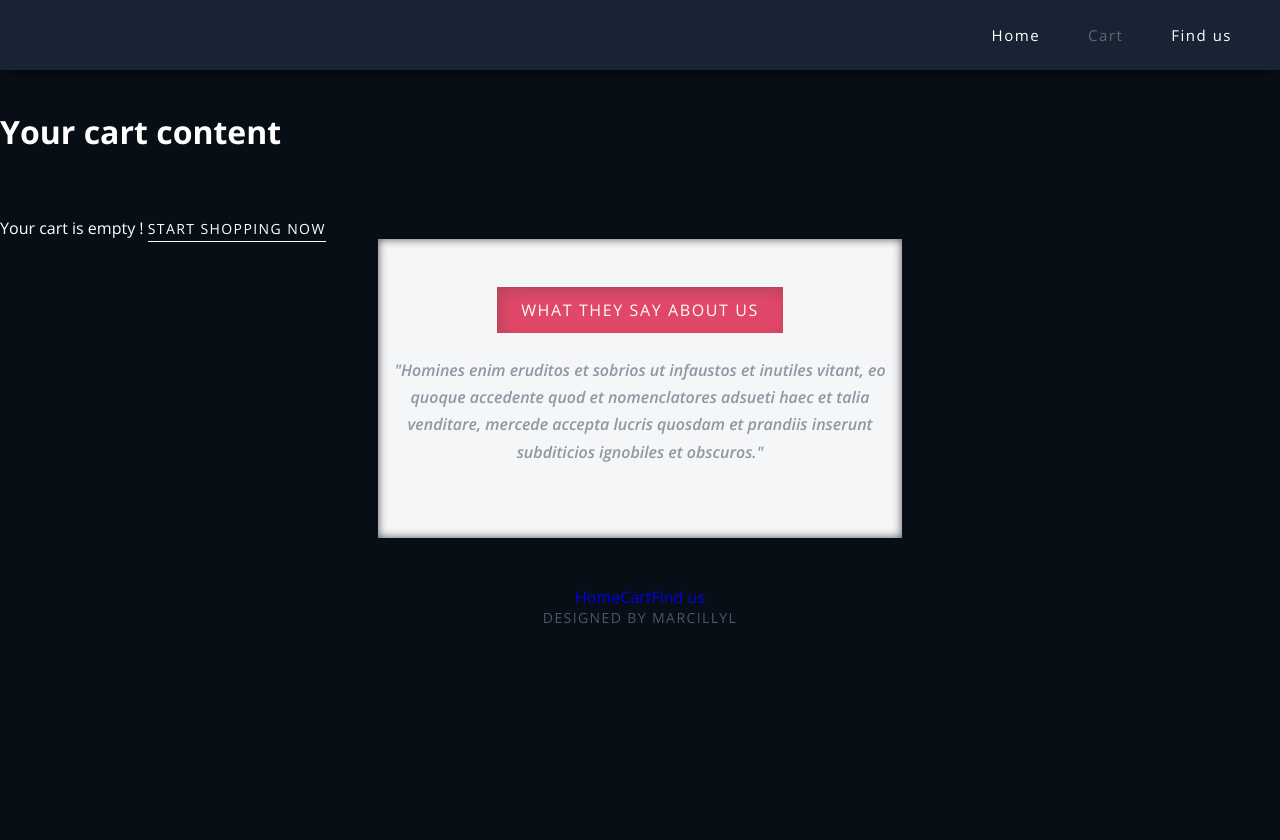
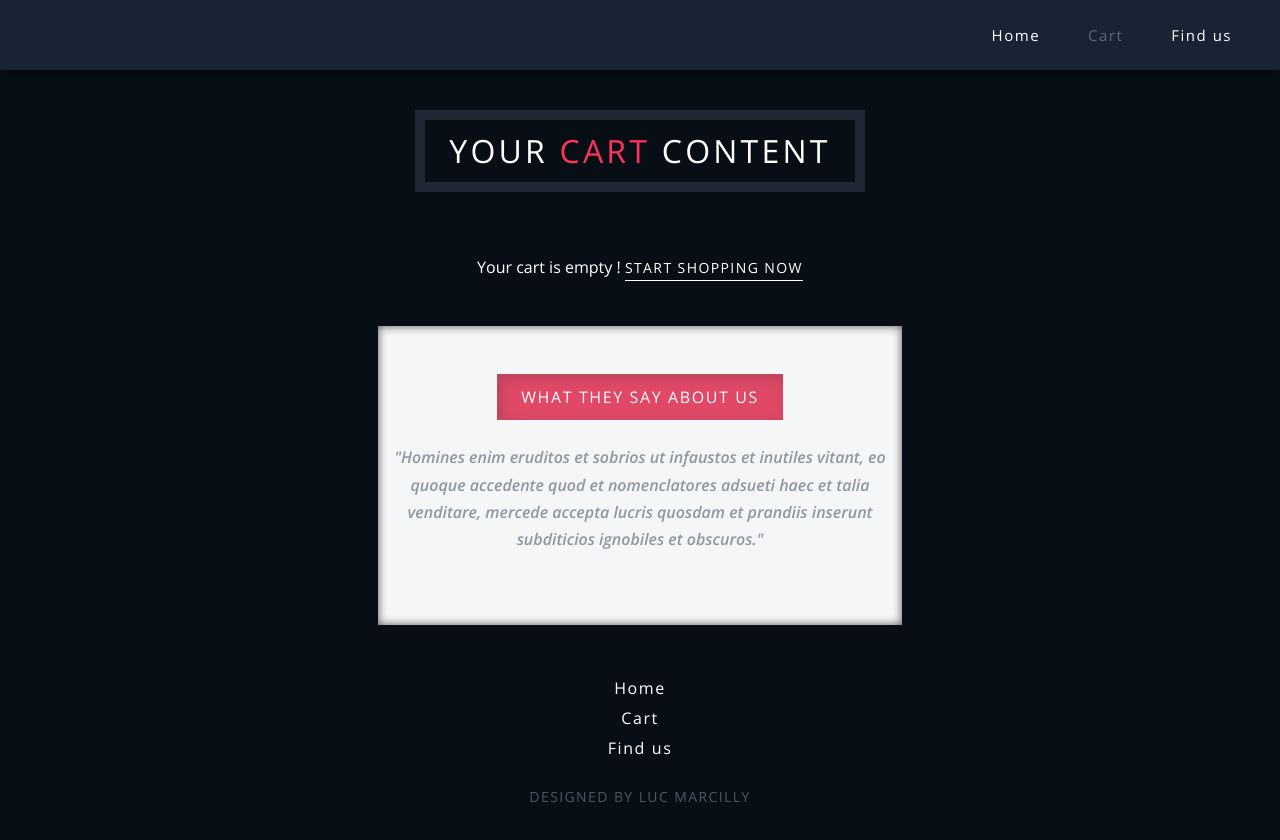
Before and after one commit to marcillyl/vCam, a Vue app in the folder frontend/: page /cart in a window 1280 px wide. Shown: the top 840 px of the page. Before the commit the page ends 800 px from the top, so only its background shows below. Built offline with nearby package versions, Linux system fonts and the light colour scheme.

Commit message:
fix(style): BEM

```diff
--- a/frontend/src/components/Footer.vue
+++ b/frontend/src/components/Footer.vue
@@ -5,7 +5,7 @@
       <router-link class="footer-links__link" to="/cart">Cart</router-link>
       <router-link class="footer-links__link" to="/">Find us</router-link>
     </section>
-    <p class="footer-legal">Designed by marcillyl</p>
+    <p class="footer-legal">Designed by Luc Marcilly</p>
   </footer>
 </template>
 
@@ -23,14 +23,14 @@ export default {
   justify-content: center;
   align-items: center;
 }
-.links {
+.footer-links {
   display: flex;
   flex-direction: column;
   justify-content: center;
   align-items: center;
   margin-bottom: 24px;
 }
-.footer__link {
+.footer-links__link {
   margin: 4px 0px;
   color: white;
   letter-spacing: 0.1em;
--- a/frontend/src/router/index.js
+++ b/frontend/src/router/index.js
@@ -2,6 +2,7 @@ import { createRouter, createWebHistory } from 'vue-router';
 import home from '../views/home.vue';
 import product from '../views/product.vue';
 import cart from '../views/cart.vue';
+import checkout from '../views/checkout.vue';
 
 const routes = [
   {
@@ -22,6 +23,12 @@ const routes = [
     component: cart,
     props: true,
   },
+  {
+    name: 'checkout',
+    path: '/checkout',
+    component: checkout,
+    props: true,
+  },
 ];
 
 const router = createRouter({
--- a/frontend/src/views/cart.vue
+++ b/frontend/src/views/cart.vue
@@ -23,14 +23,18 @@
           <p>{{ item.quantity }}</p>
         </article>
       </div>
-      <p class="cart__price">Total price : {{ total }} €</p>
+      <p class="container__text container__text--price">
+        Total price : {{ total }} €
+      </p>
       <router-link to="/checkout" class="checkout">
-        <button class="button--checkout">Checkout</button>
+        <button class="button button--checkout">Checkout</button>
       </router-link>
       <button class="button" @click="clearCart()">Clear cart</button>
-      <router-link to="/" class="link">Continue shopping</router-link>
+      <p class="container__text">
+        <router-link to="/" class="link">Continue shopping</router-link>
+      </p>
     </section>
-    <section v-else>
+    <section v-else class="container">
       <p class="container__text">
         Your cart is empty !
         <router-link to="/" class="link">Start shopping now</router-link>
@@ -99,7 +103,7 @@ export default {
   padding: 110px 0px 40px 0px;
   display: flex;
 }
-.cart__headline {
+.header__headline {
   text-align: center;
   font-size: 2em;
   font-weight: 400;
@@ -110,7 +114,7 @@ export default {
   border: solid 10px #3a475677;
   padding: 12px 24px;
 }
-.cart__headline span {
+.header__headline span {
   color: #fc345c;
 }
 .container {
@@ -122,6 +126,10 @@ export default {
 }
 .container__text {
   margin-top: 24px;
+}
+.container__text--price {
+  font-size: 1.1em;
+  margin-bottom: 24px;
 }
 .cart {
   margin-bottom: 12px;
@@ -180,7 +188,4 @@ export default {
   letter-spacing: 0.1em;
   font-size: 14px;
 }
-.cart__price {
-  margin-bottom: 24px;
-}
 </style>
--- /dev/null
+++ b/frontend/src/views/checkout.vue
@@ -0,0 +1,9 @@
+<template>
+  <div></div>
+</template>
+
+<script>
+export default {};
+</script>
+
+<style scoped></style>
```
